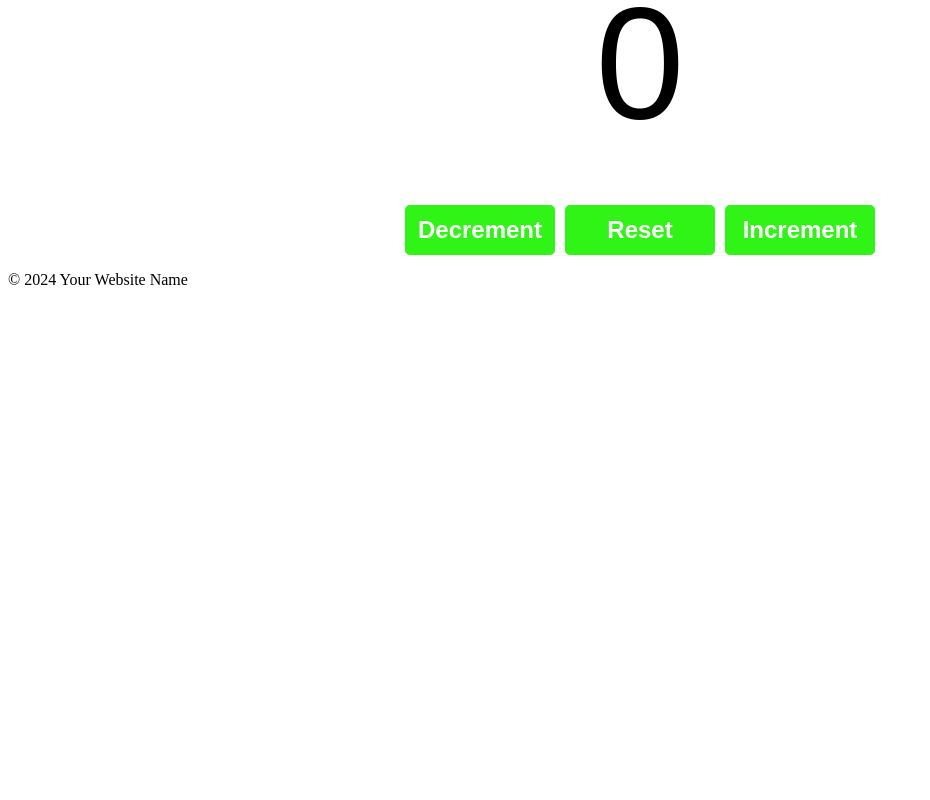
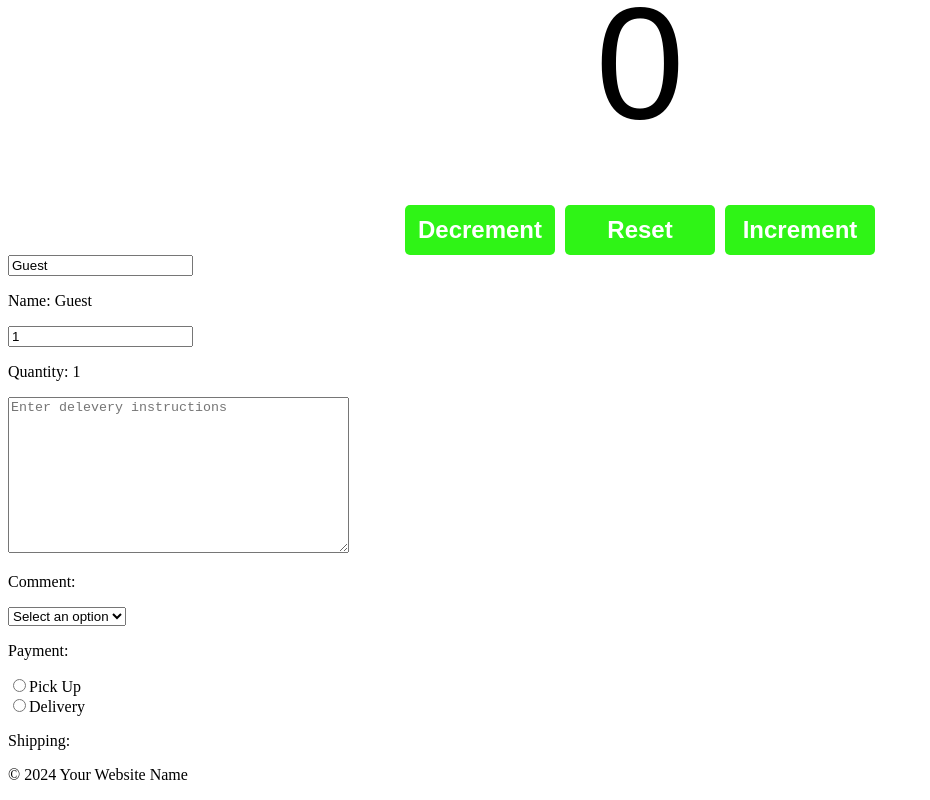
Before and after one commit to Josef-web/Learning-React, a React (Vite) app: page / in a window 1280 px wide. Shown: the part 3036-3836 px from the top of the page, without its empty margins (0-930 px from the left). Before the commit the page ends 3341 px from the top, so only its background shows below. Built offline with nearby package versions, Linux system fonts and the light colour scheme.

Commit message:
onChange event handler

```diff
--- a/src/App.jsx
+++ b/src/App.jsx
@@ -7,8 +7,9 @@
 import UserGreeting from "./UserGreeting.jsx";
 import List from './List.jsx';
 import ProfilePicture from "./ProfilePicture.jsx";
+import SetterFunctions from "./SetterFunctions.jsx";
+import Counter from "./Counter.jsx";
 import MyComponent from "./MyComponent.jsx";
-import Counter from "./Counter.jsx";
 
 
 function App() {
@@ -46,8 +47,9 @@
 
             <Button/>
             <ProfilePicture/>
+            <SetterFunctions/>
+            <Counter/>
             <MyComponent/>
-            <Counter/>
             <Footer/>
         </>
     );
--- a/src/MyComponent.jsx
+++ b/src/MyComponent.jsx
@@ -1,36 +1,71 @@
-import React, {useState} from 'react';
+import React, {useState} from "react";
 
 function MyComponent() {
 
-    const [name, setName] = useState('Guest');
-    const [age, setAge] = useState(0);
-    const [isEmployed, setIsEmployed] = useState(false);
+    const [name, setName] = useState("Guest");
+    const [quantity, setQuantity] = useState(1);
+    const [comment, setComment] = useState("");
+    const [payment, setPayment] = useState("");
+    const [shipping, setShipping] = useState("");
 
-    const updateName = () => {
-        setName("Josef");
+    function handleNameChange(event) {
+        setName(event.target.value);
     }
 
-    const incrementAge = () => {
-        setAge(age + 1);
+    function handleQuantityChange(event) {
+        setQuantity(event.target.value);
     }
 
-    const toggleEmployedStatus = () => {
-        setIsEmployed(!isEmployed);
+    function handleCommentChange(event) {
+        setComment(event.target.value);
     }
 
-    return (
+    function handlePaymentChange(event) {
+        setPayment(event.target.value);
+    }
+
+    function handleShippingChange(event) {
+        setShipping(event.target.value);
+    }
+
+    return(
         <div>
+            <input value={name} onChange={handleNameChange} type="text"/>
             <p>Name: {name}</p>
-            <button onClick={updateName}>Set Name</button>
 
-            <p>Name: {age}</p>
-            <button onClick={incrementAge}>Increment Age</button>
+            <input type="number" value={quantity} onChange={handleQuantityChange}/>
+            <p>Quantity: {quantity}</p>
 
-            <p>Name: {isEmployed ? "Yes" : "No"}</p>
-            <button onClick={toggleEmployedStatus}>Toggle Status</button>
+            <textarea value={comment} onChange={handleCommentChange} placeholder="Enter delevery instructions" cols="40"
+                      rows="10"></textarea>
+            <p>Comment: {comment}</p>
+
+            <select value={payment} onChange={handlePaymentChange}>
+                <option value="">Select an option</option>
+                <option value="Visa">Visa</option>
+                <option value="Mastercard">Mastercard</option>
+                <option value="Giftcard">Giftcard</option>
+            </select>
+            <p>Payment: {payment}</p>
+
+            <label>
+                <input type="radio" value="Pick Up"
+                       checked={shipping === "Pick Up"}
+                       onChange={handleShippingChange}/>
+                Pick Up
+            </label>
+            <br/>
+            <label>
+                <input type="radio" value="Delivery"
+                       checked={shipping === "Delivery"}
+                       onChange={handleShippingChange}/>
+                Delivery
+            </label>
+
+            <p>Shipping: {shipping}</p>
+
         </div>
     );
-
 }
 
 export default MyComponent;
--- /dev/null
+++ b/src/SetterFunctions.jsx
@@ -0,0 +1,36 @@
+import React, {useState} from 'react';
+
+function SetterFunctions() {
+
+    const [name, setName] = useState('Guest');
+    const [age, setAge] = useState(0);
+    const [isEmployed, setIsEmployed] = useState(false);
+
+    const updateName = () => {
+        setName("Josef");
+    }
+
+    const incrementAge = () => {
+        setAge(age + 1);
+    }
+
+    const toggleEmployedStatus = () => {
+        setIsEmployed(!isEmployed);
+    }
+
+    return (
+        <div>
+            <p>Name: {name}</p>
+            <button onClick={updateName}>Set Name</button>
+
+            <p>Name: {age}</p>
+            <button onClick={incrementAge}>Increment Age</button>
+
+            <p>Name: {isEmployed ? "Yes" : "No"}</p>
+            <button onClick={toggleEmployedStatus}>Toggle Status</button>
+        </div>
+    );
+
+}
+
+export default SetterFunctions;
```
